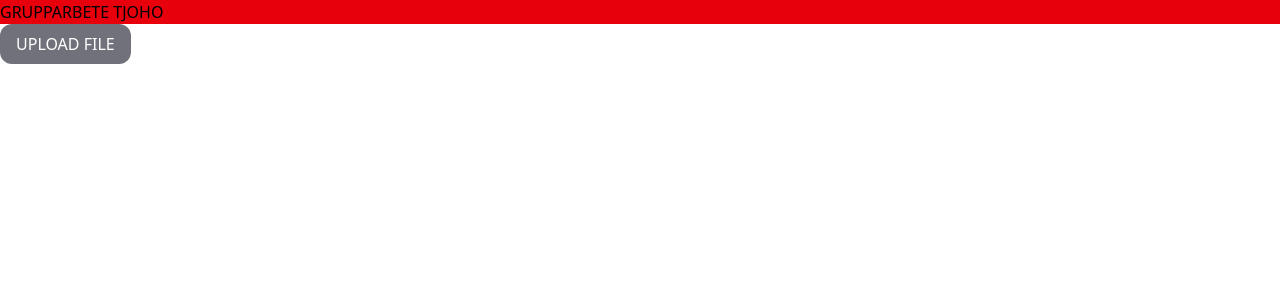
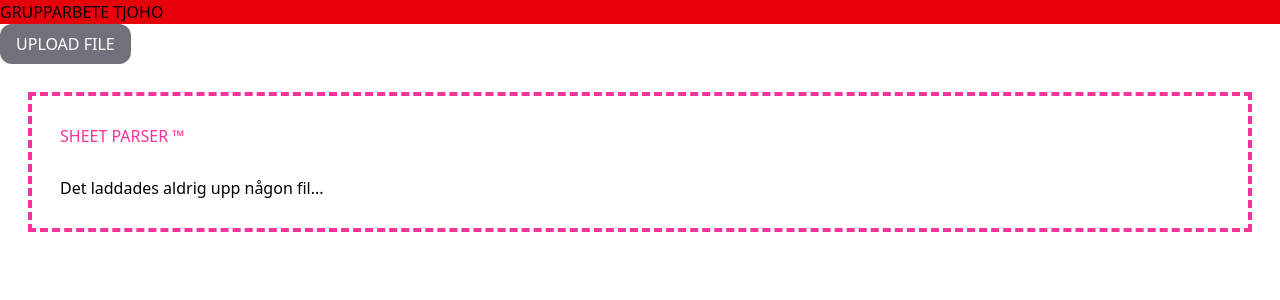
Before and after one commit to JoseRaul-TR/State-of-Mind-Filuppladdning-datal-sning-i-grupp, a React (Vite) app: page / in a window 1280 px wide. Shown: the top 300 px of the page. Built offline with nearby package versions, Linux system fonts and the light colour scheme; no server answers.

Commit message:
working parse from sheet add, temp file structure

```diff
--- a/package.json
+++ b/package.json
@@ -12,6 +12,7 @@
   "dependencies": {
     "@tailwindcss/vite": "^4.1.13",
     "@tanstack/react-table": "^8.21.3",
+    "exceljs": "^4.4.0",
     "jspdf": "^3.0.3",
     "react": "^19.1.1",
     "react-dom": "^19.1.1",
--- a/src/App.jsx
+++ b/src/App.jsx
@@ -1,6 +1,7 @@
 import EditableTable from "./components/EditableTable";
 import UploadFile from "./components/UploadFile";
 import ExportButton from "./components/Button";
+import TempParseComponent from "./utils/SheetParse";
 
 function App() {
   return (
@@ -8,6 +9,7 @@ function App() {
       <h1 className="bg-red-600">GRUPPARBETE TJOHO</h1>
 
       <UploadFile />
+      <TempParseComponent />
     </>
   );
 }
--- /dev/null
+++ b/src/utils/SheetParse.jsx
@@ -0,0 +1,38 @@
+import ExcelJS from "exceljs";
+import { useState, useEffect } from "react";
+//THIS FILE WILL BE CONVERTED TO A .js ONCE DONE, IT IS ONLY TEMPORARILY A REACT COMPONENT
+
+export default function TempParseComponent() {
+  const [workbook, setWorkbook] = useState(null);
+
+  //github.com/exceljs/exceljs?tab=readme-ov-file#rows
+
+  useEffect(() => {
+    async function fetchExcel() {
+      //Based on description @ https://builtin.com/software-engineering-perspectives/exceljs?utm_source=chatgpt.com
+
+      const response = await fetch("/dev_files_tbd/TESTER.xlsx");
+      const buffer = await response.arrayBuffer();
+      const wb = new ExcelJS.Workbook();
+      await wb.xlsx.load(buffer);
+
+      console.log("log", wb);
+
+      setWorkbook(wb);
+    }
+
+    fetchExcel();
+  }, []);
+
+  return (
+    <div className="m-7 border-4 border-dashed border-pink-500 p-7">
+      <h1 className="text-pink-500">SHEET PARSER ™</h1>
+      <h2 className="mt-7">
+        {" "}
+        {workbook
+          ? `Excelfilen har laddats upp. Den skapades ${workbook.created.toDateString()}, vilket är data som hämtats från den parse'ade filen`
+          : "Det laddades aldrig upp någon fil..."}
+      </h2>
+    </div>
+  );
+}
```
Also changed, not shown: 2 other files (tests, documents, lock files or other folders).
